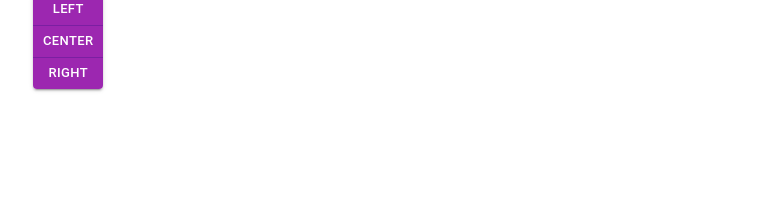
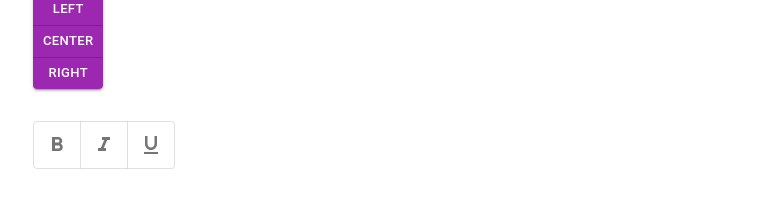
Before and after one commit to jomkv/mui-demo, a React (Create React App) app: page / in a window 1280 px wide. Shown: the part 377-584 px from the top of the page, without its empty margins (47-819 px from the left). Built offline with nearby package versions, Linux system fonts and the light colour scheme.

Commit message:
feat: toggle buttons

```diff
--- a/src/components/MuiButton.tsx
+++ b/src/components/MuiButton.tsx
@@ -1,5 +1,8 @@
-import { Button, Stack, IconButton, ButtonGroup } from "@mui/material"
+import { Button, Stack, IconButton, ButtonGroup, ToggleButton, ToggleButtonGroup } from "@mui/material"
 import ShoppingCartIcon from '@mui/icons-material/ShoppingCart'
+import FormatBoldIcon from '@mui/icons-material/FormatBold'
+import FormatItalicIcon from '@mui/icons-material/FormatItalic'
+import FormatUnderlinedIcon from '@mui/icons-material/FormatUnderlined'
 
 export const MuiButton = () => {
   return (
@@ -40,6 +43,19 @@ export const MuiButton = () => {
           <Button>Right</Button>
         </ButtonGroup>
       </Stack>
+      <Stack direction="row">
+        <ToggleButtonGroup aria-label="text formatting">
+          <ToggleButton value="bold">
+            <FormatBoldIcon />
+          </ToggleButton>
+          <ToggleButton value="italic">
+            <FormatItalicIcon />
+          </ToggleButton>
+          <ToggleButton value="underlined">
+            <FormatUnderlinedIcon />
+          </ToggleButton>
+        </ToggleButtonGroup>
+      </Stack>
     </Stack>
 
   )
```
